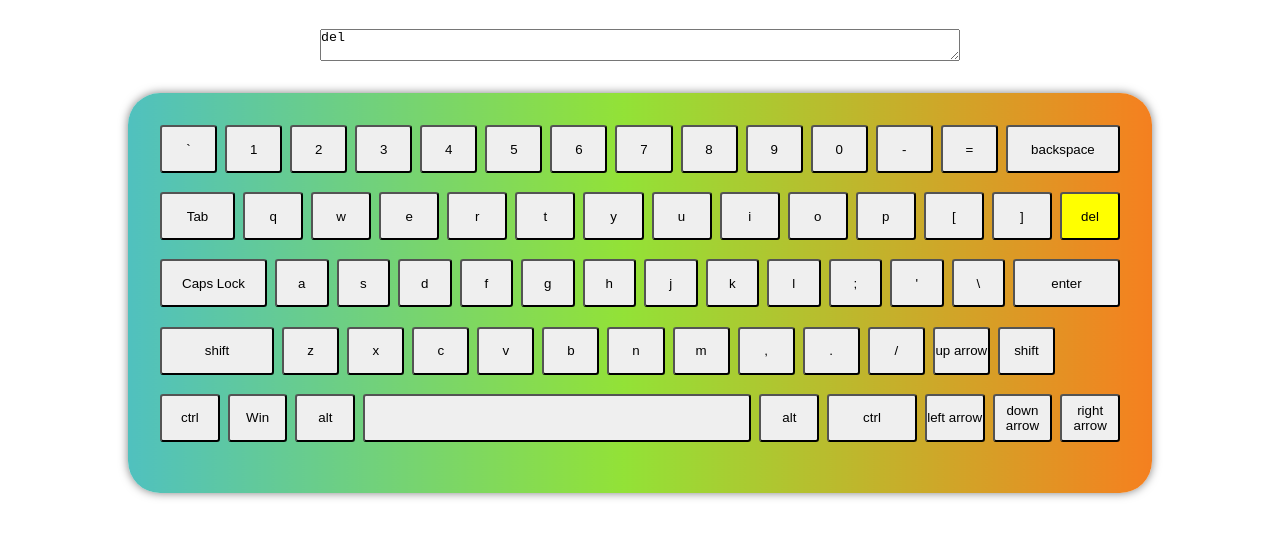
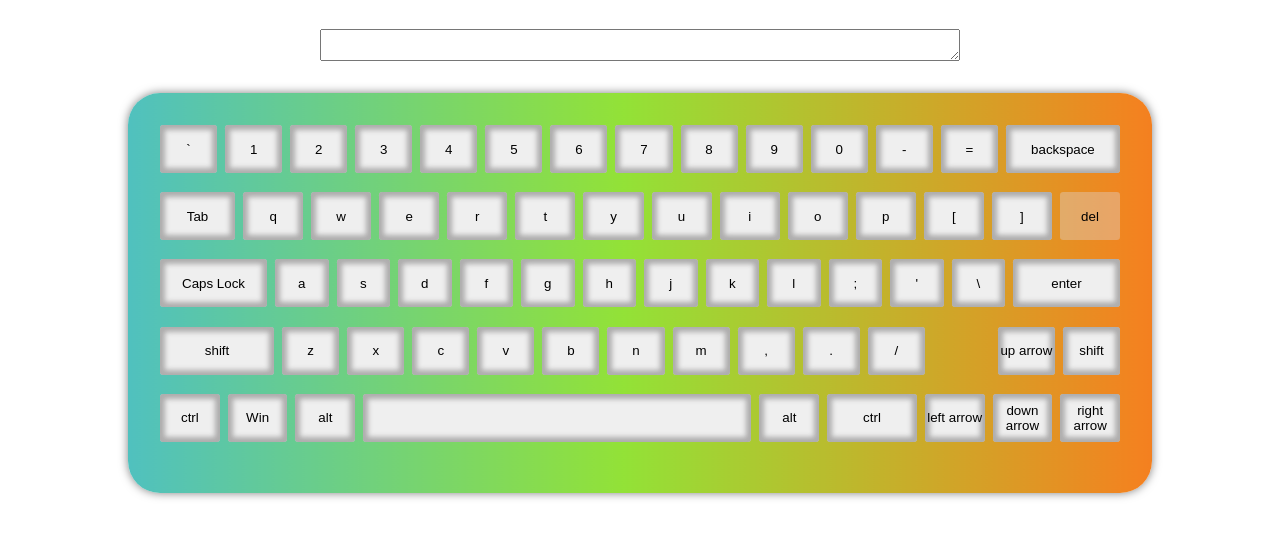
Before and after one commit to KolyaVol/virtual-keyboard, a plain HTML site: page index.html in a window 1280 px wide. Both pictures are taken after a click on the button "del". Shown: the part 40-578 px from the top of the page. Drawn offline with Linux system fonts and the light colour scheme.

Commit message:
feat: add delete btn functionality

```diff
--- a/index.js
+++ b/index.js
@@ -10,7 +10,7 @@ container.appendChild(title);
 const textarea = document.createElement("textarea");
 textarea.classList.add("textarea");
 container.appendChild(textarea);
-textarea.addEventListener("click", (e) => {});
+let cursorPos = textarea.selectionStart;
 
 const keyboard = document.createElement("section");
 keyboard.classList.add("keyboard");
@@ -21,7 +21,9 @@ keyboard.addEventListener("click", (e) => {
     key.classList.remove("active");
   });
   e.target.classList.add("active");
-  textarea.value += e.target.innerText;
+  if (e.target.innerText.length > 1) {
+    return;
+  } else textarea.value += e.target.innerText;
 });
 
 const bg = document.createElement("div");
@@ -98,6 +100,7 @@ const createKeys = () => {
     ",",
     ".",
     "/",
+    "br",
     "up arrow",
     "shift",
     "ctrl",
@@ -154,6 +157,7 @@ const createKeys = () => {
     "/",
     "enter",
     "shift",
+    "\\",
     "Z",
     "X",
     "C",
@@ -220,6 +224,7 @@ const createKeys = () => {
     `\\`,
     "enter",
     "shift",
+    "\\",
     "я",
     "ч",
     "с",
@@ -286,6 +291,7 @@ const createKeys = () => {
     `/`,
     "enter",
     "shift",
+    "\\",
     "Я",
     "Ч",
     "С",
@@ -310,18 +316,44 @@ const createKeys = () => {
   ];
   let currKeyLayout = keyLayoutEng;
   currKeyLayout.forEach((key) => {
+    if (key === "br") {
+      document
+        .querySelector(".keyboard__forth-line")
+        .appendChild(document.createElement("div"));
+    } else {
       const keyElement = document.createElement("button");
-    const insertLineBreak =
-      ["backspace", "p", "enter", "?"].indexOf(key) !== -1;
 
-    // Add attributes/classes
       keyElement.setAttribute("type", "button");
       keyElement.classList.add("keyboard__key");
 
       switch (key) {
         case "backspace":
           keyElement.textContent = key;
-        keyElement.addEventListener("click", () => {});
+          keyElement.addEventListener("click", () => {
+            let text = textarea.value;
+
+            if (cursorPos === textarea.value.length || cursorPos === 0) {
+              textarea.value = text.slice(0, textarea.value.length - 1);
+            } else {
+              textarea.value =
+                text.slice(0, cursorPos - 1) +
+                text.slice(cursorPos, textarea.length);
+            }
+            textarea.selectionStart = cursorPos;
+            textarea.selectionEnd = cursorPos;
+            textarea.focus();
+          });
+
+          break;
+        case "del":
+          keyElement.textContent = key;
+          keyElement.addEventListener("click", () => {
+            let text = textarea.value;
+            let cursorPosition = textarea.selectionStart;
+            textarea.value =
+              text.slice(0, cursorPosition) +
+              text.slice(cursorPosition + 1, textarea.length);
+          });
 
           break;
 
@@ -351,7 +383,9 @@ const createKeys = () => {
       if (currKeyLayout.indexOf(key) < 14) {
         document.querySelector(".keyboard__first-line").appendChild(keyElement);
       } else if (currKeyLayout.indexOf(key) < 28) {
-      document.querySelector(".keyboard__second-line").appendChild(keyElement);
+        document
+          .querySelector(".keyboard__second-line")
+          .appendChild(keyElement);
       } else if (currKeyLayout.indexOf(key) < 42) {
         document.querySelector(".keyboard__third-line").appendChild(keyElement);
       } else if (currKeyLayout.indexOf(key) < 55) {
@@ -359,6 +393,7 @@ const createKeys = () => {
       } else {
         document.querySelector(".keyboard__fifth-line").appendChild(keyElement);
       }
+    }
   });
 };
 
--- a/style.css
+++ b/style.css
@@ -80,10 +80,15 @@
   width: 100%;
   height: 3rem;
   border-radius: 0.2rem;
+  border: none;
+  box-shadow: inset 0 0 5px 5px rgba(110, 108, 108, 0.5);
+   transition: 0.5s;
 }
 
 .keyboard__key.active {
-  background-color: yellow;
+  background-color: rgba(221, 211, 211, 0.397);
+  box-shadow: inset 0 0 0px 0px rgba(110, 108, 108, 0.5);
+  transition: 0.5s;
 }
 
 @keyframes rgb-color {
```
Lines whose indentation alone changed are shown as unchanged.
